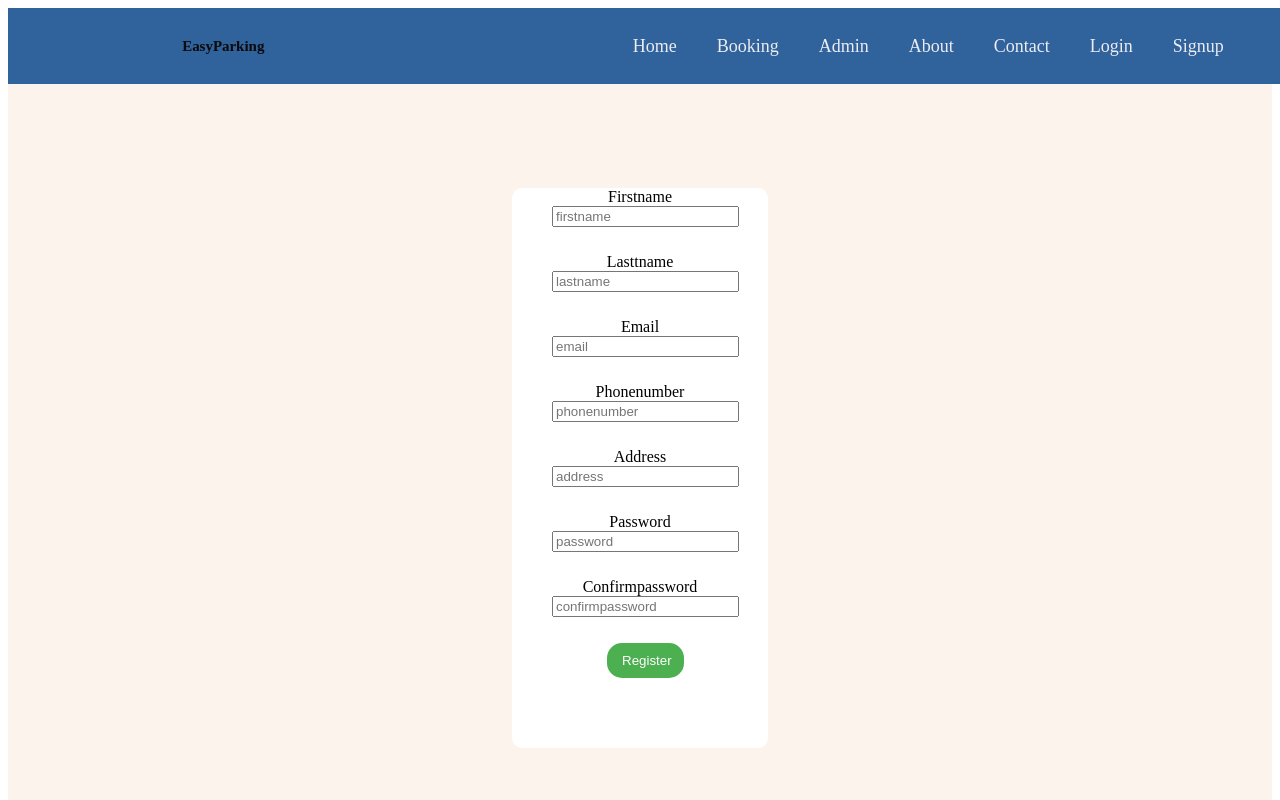
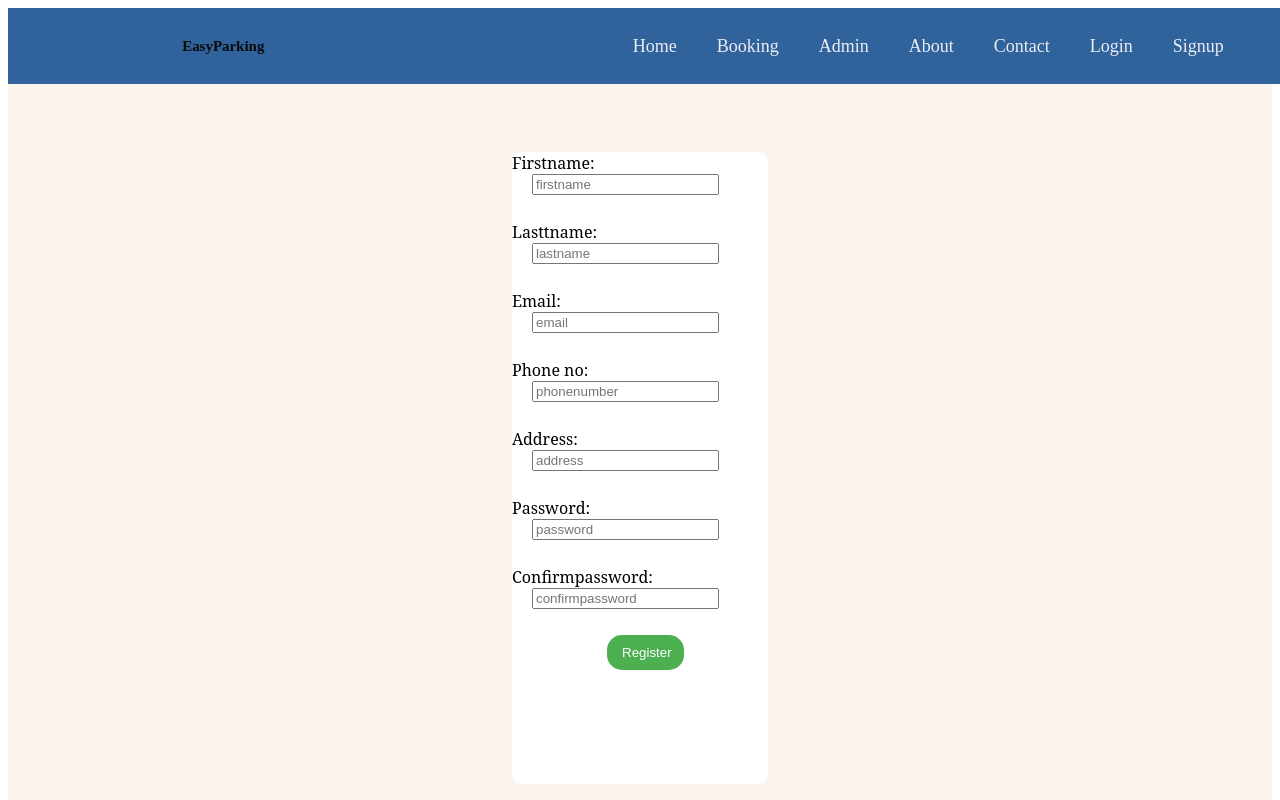
Before and after one commit to Gideonkipyegon/parkingclient, a React (Vite) app: page /Signup in a window 1280 px wide. Shown: the top 800 px of the page. Built offline with nearby package versions, Linux system fonts and the light colour scheme.

Commit message:
monday changes

```diff
--- a/src/pages/SignUp.jsx
+++ b/src/pages/SignUp.jsx
@@ -18,43 +18,39 @@ function SignUp() {
   })
   const { register, handleSubmit, formState: { errors } } = useForm({ resolver: yupResolver(schema), });
   const onSubmit = (data) => {
-      // console.log('hello world')
       Axios.post(`${apidomain}/auth/register`, data)
           .then((response) => {
               console.log(response);
-              // response.data.message && alert (response.data.message);
               console.log('success', response.data.message);
               navigate("/Login");
           })
           .catch((response) => {
               console.log(response)
-              // console.log(response.data.response);
-              // alert("failed",response.data.response)
 
           });
   }
   return (
     <div className='signup'>
       <form className='signupform' onSubmit = { handleSubmit(onSubmit)}>
-        <label htmlFor="">Firstname</label>
+        <label htmlFor="">Firstname:</label>
         <input type="text" {...register("FirstName")} placeholder='firstname' />
         <p>{errors.FirstName?.message}</p>
-        <label htmlFor="">Lasttname</label>
+        <label htmlFor="">Lasttname:</label>
         <input type="text" {...register("LastName")} placeholder='lastname' />
         <p>{errors.LastName?.message}</p>
-        <label htmlFor="">Email</label>
+        <label htmlFor="">Email:</label>
         <input type="text" {...register("EmailAddress")} placeholder='email' />
         <p>{errors.Email?.message}</p>
-        <label htmlFor="">Phonenumber</label>
+        <label htmlFor="">Phone no:</label>
         <input type="text" {...register("PhoneNumber")} placeholder='phonenumber' />
         <p>{errors.PhoneNumber?.message}</p>
-        <label htmlFor="">Address</label>
+        <label htmlFor="">Address:</label>
         <input type="text" {...register("Address")} placeholder='address' />
         <p>{errors.Address?.message}</p>
-        <label htmlFor="">Password</label>
+        <label htmlFor="">Password:</label>
         <input type="password" {...register("Password")} placeholder='password' />
         <p>{errors.password?.message}</p>
-        <label htmlFor="">Confirmpassword</label>
+        <label htmlFor="">Confirmpassword:</label>
         <input type="password" {...register("ConfirmPassword")} placeholder='confirmpassword' />
         <p>{errors.ConfirmPassword?.message}</p>
         <button type='submit'>Register</button>
--- a/src/pages/home.css
+++ b/src/pages/home.css
@@ -1,122 +1,16 @@
-/* .home {
-    display: flex;
-    flex-direction: column;
-    align-content: space-between;
-    background-image: url('./images/alex-suprun-A53o1drQS2k-unsplash.jpg');
+.homecontainer {
+    overflow: hidden;
+    height: 100vh;
+    background-color: rgb(216, 205, 205);
+    background-image: url('./images/white-modern-sport-car-parking-road.jpg');
     background-size: cover;
+    background-position: center;
     background-repeat: no-repeat;
-    height: 150vh;
-    width: 100vw;
-    animation: slideBackground 12s linear infinite;
-}
-
-@keyframes slideBackground {
-    0%,
-    100% {
-        background-position: 0 0, 0 0, 0 0, 0 0;
-    }
-    50% {
-        background-position: -100vw 0, -100vw 0, -100vw 0, -100vw 0;
-    }
-} */
-
-
-/*ssecond style/.home {
-    display: flex;
-    flex-direction: column;
-    align-content: space-between;
-    background-image: url('./images/alex-suprun-A53o1drQS2k-unsplash.jpg'), url('./images/campbell-3ZUsNJhi_Ik-unsplash.jpg'), url('./images/white-modern-sport-car-parking-road.jpg'), url('./images/whiteoffroader-jeep-parking.jpg');
-    background-size: cover;
-    background-repeat: no-repeat;
-    height: 150vh;
-    width: 100vw;
-}
-
-@keyframes slideBackground1 {
-    0%,
-    100% {
-        background-position: 0 0;
-    }
-    50% {
-        background-position: 100% 0;
-    }
-}
-
-@keyframes slideBackground2 {
-    0%,
-    100% {
-        background-position: 0 0;
-    }
-    50% {
-        background-position: 100% 0;
-    }
-}
-
-@keyframes slideBackground3 {
-    0%,
-    100% {
-        background-position: 0 0;
-    }
-    50% {
-        background-position: 100% 0;
-    }
-}
-
-@keyframes slideBackground4 {
-    0%,
-    100% {
-        background-position: 0 0;
-    }
-    50% {
-        background-position: 100% 0;
-    }
-}
-
-.homeimage .bg1 {
-    animation: slideBackground1 12s linear infinite;
-}
-
-.homeimage .bg2 {
-    animation: slideBackground2 10s linear infinite;
-}
-
-.homeimage .bg3 {
-    animation: slideBackground3 8s linear infinite;
-}
-
-.homeimage .bg4 {
-    animation: slideBackground4 14s linear infinite;
-}
-
-
-
-.homecontainer {
-  overflow: hidden;
-}
-
-.homeimage {
-  display: flex;
-  animation: moveImages 20s linear infinite; /* Adjust the duration and timing function as needed */
-
-
-/* /* .homecontainer {
-    overflow: hidden;
 }
 
 .homeimage {
     display: flex;
-    animation: moveImages 20s linear infinite;
-    /* Adjust the duration and timing function as needed */
-
-.homecontainer {
-    overflow: hidden;
-    height: 100vh;
-    background-color: rgb(216, 205, 205);
-}
-
-.homeimage {
-    display: flex;
-    animation: moveImages 40s linear infinite;
+    animation: moveImages 10s linear infinite;
     height: 100vh;
     width: 400%;
     /* Adjust the duration and timing function as needed */
--- a/src/pages/signup.css
+++ b/src/pages/signup.css
@@ -14,15 +14,16 @@
     background-color: #FFFFFF;
     ;
     width: 20vw;
-    height: 70vh;
+    height: 79vh;
     margin-top: 8px;
-    text-align: center;
+    text-align: left;
     border-radius: 10px;
+    font-family: 'serif';
 }
 
 .signupform input {
     width: 70%;
-    margin-left: 40px;
+    margin-left: 20px;
 }
 
 .signupform button {
```
